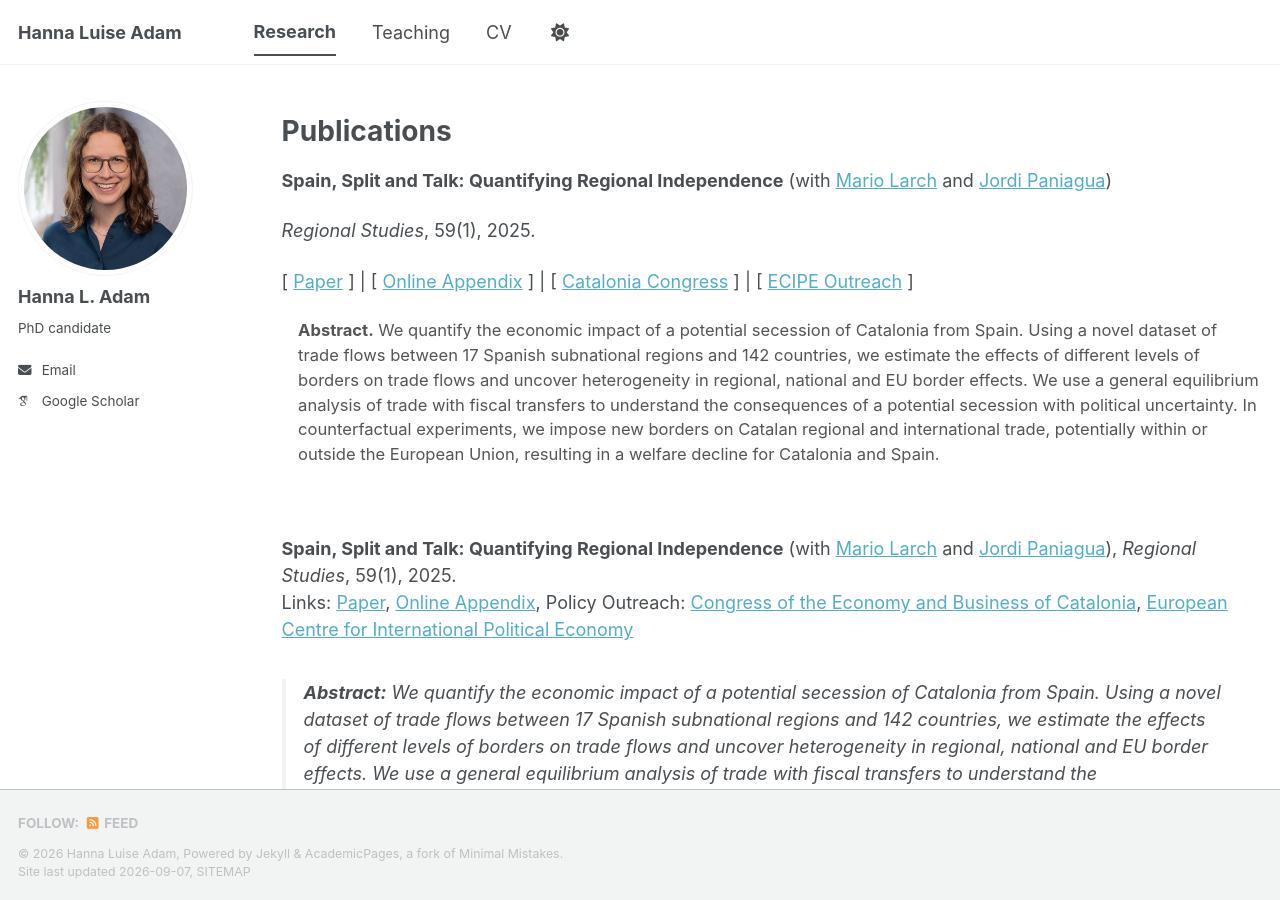
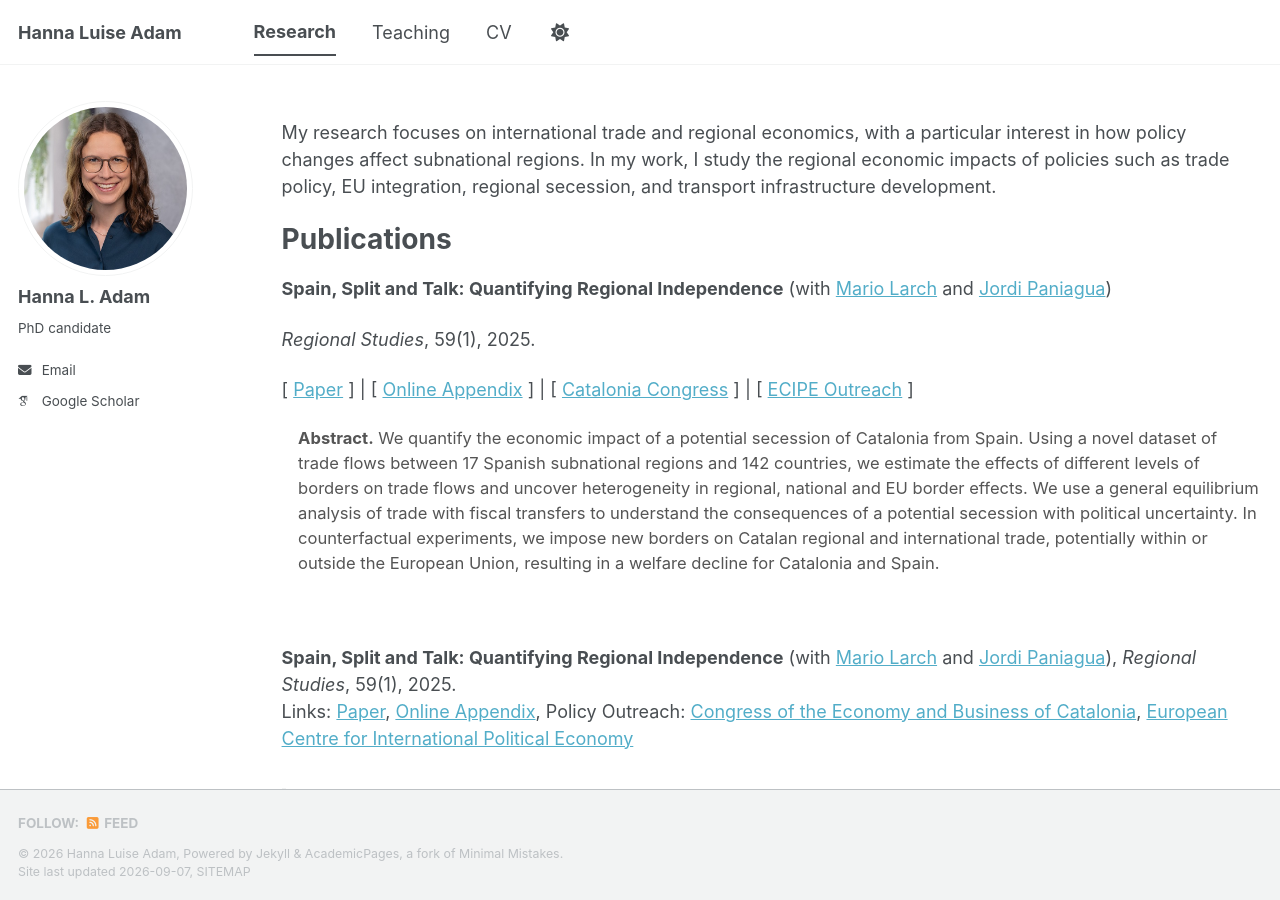
Before and after one commit to hanna-l-adam/hanna-l-adam.github.io, a Jekyll site: the page built from _pages/research.md, in a window 1280 px wide and 900 px high. Built offline with Jekyll 4.4.1, drawn with Linux system fonts in a browser that asks for light colours; some web fonts are replaced; a script bundle is joined from its source files by our own code; library files that are not in the unit come from our copies.

Commit message:
Update research.md

```diff
--- a/_pages/research.md
+++ b/_pages/research.md
@@ -6,6 +6,8 @@ author_profile: true
 redirect_from:
   - /resume
 ---
+
+My research focuses on international trade and regional economics, with a particular interest in how policy changes affect subnational regions. In my work, I study the regional economic impacts of policies such as trade policy, EU integration, regional secession, and transport infrastructure development.
 
 # Publications
 
```
